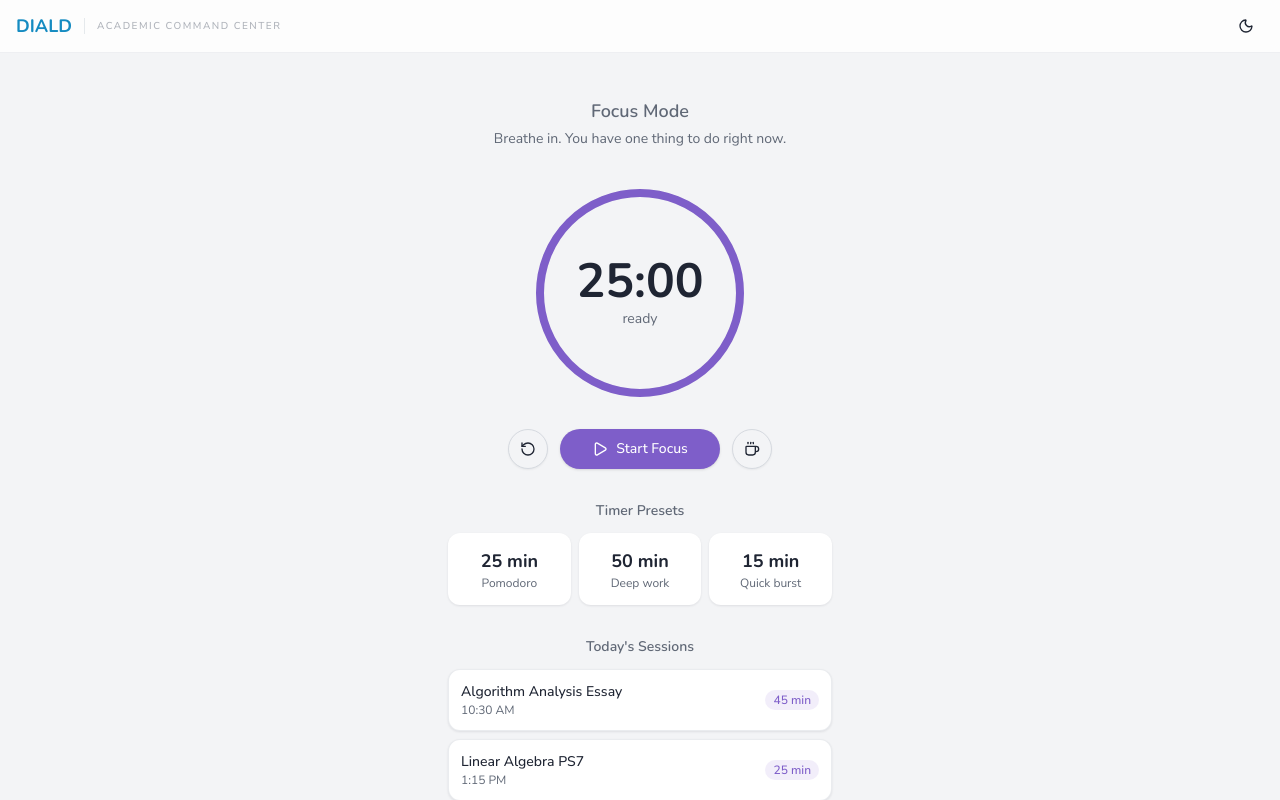
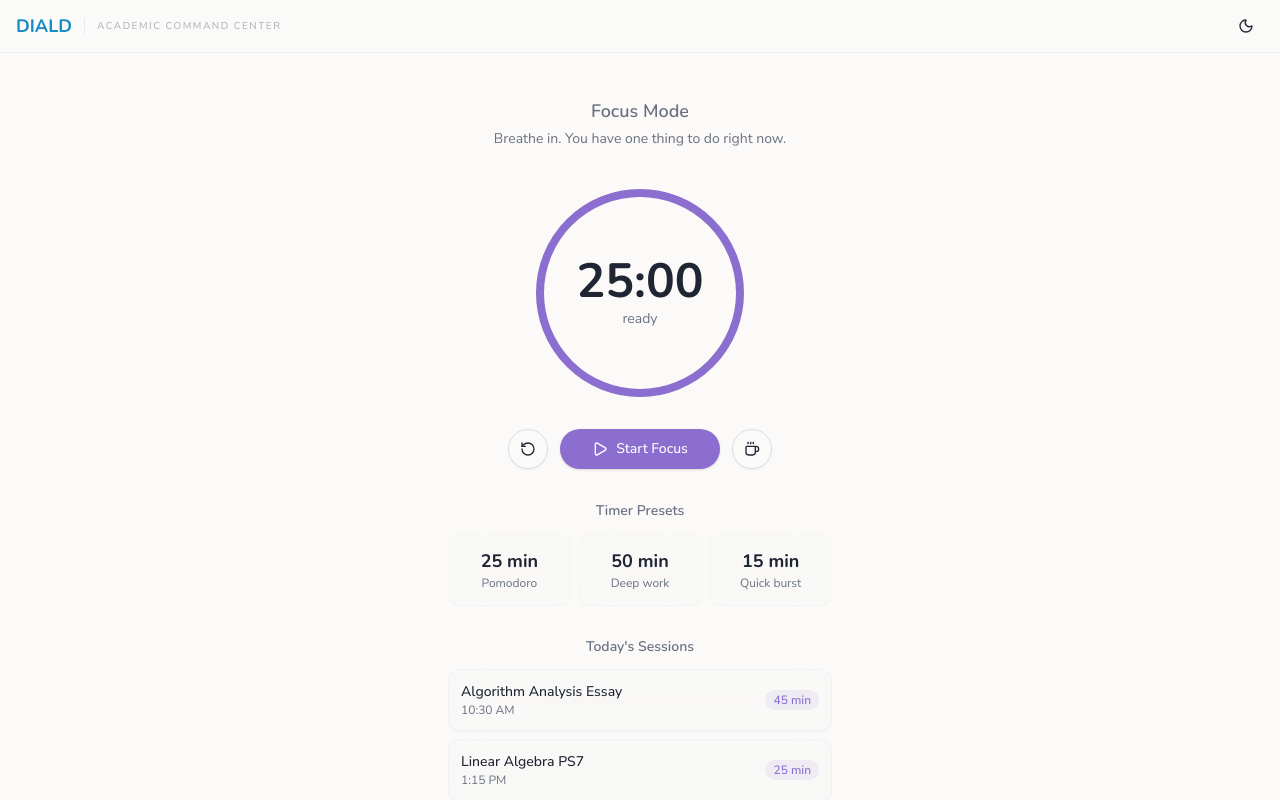
Before and after one commit to gbasran/DIALD, a Next.js app: page /focus in a window 1280 px wide. Built offline with nearby package versions, Linux system fonts and the light colour scheme.

Commit message:
Revert liquid glass integration

```diff
--- a/package.json
+++ b/package.json
@@ -12,7 +12,6 @@
     "@radix-ui/react-slot": "^1.2.4",
     "class-variance-authority": "^0.7.1",
     "clsx": "^2.1.1",
-    "liquid-glass-react": "^1.1.1",
     "lucide-react": "^0.577.0",
     "next": "15.5.12",
     "next-themes": "^0.4.6",
--- a/src/app/globals.css
+++ b/src/app/globals.css
@@ -4,28 +4,28 @@
 
 @layer base {
   :root {
-    --background: 220 14% 96%;
+    --background: 40 20% 98%;
     --foreground: 220 25% 16%;
-    --card: 0 0% 100%;
+    --card: 40 15% 96%;
     --card-foreground: 220 25% 16%;
     --popover: 0 0% 100%;
     --popover-foreground: 220 25% 16%;
     --primary: 199 80% 42%;
     --primary-foreground: 0 0% 100%;
-    --secondary: 199 20% 93%;
+    --secondary: 160 35% 88%;
     --secondary-foreground: 220 25% 20%;
-    --muted: 220 12% 93%;
-    --muted-foreground: 220 10% 42%;
+    --muted: 40 10% 93%;
+    --muted-foreground: 220 10% 46%;
     --accent: 160 45% 42%;
     --accent-foreground: 0 0% 100%;
     --destructive: 0 55% 55%;
     --destructive-foreground: 0 0% 100%;
-    --border: 220 14% 86%;
-    --input: 220 14% 86%;
+    --border: 220 15% 88%;
+    --input: 220 15% 88%;
     --ring: 199 80% 42%;
     --radius: 0.75rem;
     --warning: 38 85% 52%;
-    --focus-purple: 258 50% 58%;
+    --focus-purple: 258 50% 62%;
   }
 
   .dark {
@@ -66,40 +66,23 @@
 
 /* Liquid glass card surface */
 @layer components {
-  /* Light mode: solid, clean cards with subtle depth */
   .glass {
-    background: hsl(var(--card));
-    border: 1px solid hsl(var(--border) / 0.5);
-    box-shadow:
-      0 1px 3px hsl(var(--foreground) / 0.06),
-      0 1px 2px hsl(var(--foreground) / 0.04);
-  }
-  .glass-strong {
-    background: hsl(var(--card));
-    border: 1px solid hsl(var(--border) / 0.6);
-    box-shadow:
-      0 2px 8px hsl(var(--foreground) / 0.07),
-      0 1px 2px hsl(var(--foreground) / 0.04);
-  }
-
-  /* Dark mode: frosted glass with blur and transparency */
-  .dark .glass {
     background: hsl(var(--card) / 0.45);
     backdrop-filter: blur(16px) saturate(1.4);
     -webkit-backdrop-filter: blur(16px) saturate(1.4);
     border: 1px solid hsl(var(--border) / 0.25);
     box-shadow:
-      0 1px 2px hsl(0 0% 0% / 0.2),
-      inset 0 1px 0 hsl(0 0% 100% / 0.04);
+      0 1px 2px hsl(var(--foreground) / 0.04),
+      inset 0 1px 0 hsl(var(--primary-foreground) / 0.04);
   }
-  .dark .glass-strong {
+  .glass-strong {
     background: hsl(var(--card) / 0.6);
     backdrop-filter: blur(24px) saturate(1.6);
     -webkit-backdrop-filter: blur(24px) saturate(1.6);
     border: 1px solid hsl(var(--border) / 0.3);
     box-shadow:
-      0 2px 8px hsl(0 0% 0% / 0.25),
-      inset 0 1px 0 hsl(0 0% 100% / 0.06);
+      0 2px 8px hsl(var(--foreground) / 0.06),
+      inset 0 1px 0 hsl(var(--primary-foreground) / 0.06);
   }
 }
 
@@ -128,23 +111,22 @@
   100% { transform: translateY(100%); }
 }
 
-/* Card hover effect — glow in dark, lift in light */
+/* JARVIS-style tech card hover glow */
 @layer utilities {
   .glow-border {
     position: relative;
-    transition: transform 0.2s, box-shadow 0.2s;
   }
-  .glow-border:hover {
-    transform: translateY(-1px);
-    box-shadow:
-      0 4px 12px hsl(var(--foreground) / 0.08),
-      0 1px 3px hsl(var(--foreground) / 0.06);
+  .glow-border::after {
+    content: '';
+    position: absolute;
+    inset: 0;
+    border-radius: inherit;
+    opacity: 0;
+    transition: opacity 0.3s;
+    box-shadow: 0 0 20px hsl(var(--primary) / 0.08), inset 0 0 20px hsl(var(--primary) / 0.03);
+    pointer-events: none;
   }
-  .dark .glow-border:hover {
-    transform: translateY(-1px);
-    box-shadow:
-      0 0 20px hsl(var(--primary) / 0.1),
-      0 4px 12px hsl(0 0% 0% / 0.2),
-      inset 0 1px 0 hsl(0 0% 100% / 0.05);
+  .glow-border:hover::after {
+    opacity: 1;
   }
 }
--- a/src/app/layout.tsx
+++ b/src/app/layout.tsx
@@ -37,7 +37,7 @@ export default function RootLayout({
         <Providers>
           <div className="flex h-screen flex-col bg-background">
             {/* Top bar */}
-            <header className="shrink-0 border-b border-border/40 bg-card/80 dark:bg-background/80 backdrop-blur-sm">
+            <header className="shrink-0 border-b border-border/40 bg-background/80 backdrop-blur-sm">
               <div className="flex items-center justify-between px-4 py-2">
                 <div className="flex items-center gap-3">
                   <h1 className="font-heading text-lg font-bold text-primary">DIALD</h1>
--- a/src/app/page.tsx
+++ b/src/app/page.tsx
@@ -1,8 +1,4 @@
-'use client';
-
 import { BookOpen, Clock, Target, TrendingUp, Flame, Sparkles, ArrowRight, Zap, Brain } from 'lucide-react';
-import LiquidGlass from 'liquid-glass-react';
-import { useRef } from 'react';
 
 // Demo data
 const demoStats = { coursesActive: 4, assignmentsDue: 3, focusToday: 127, weeklyGoal: 85 };
@@ -25,6 +21,7 @@ const demoActivity = [
   { id: '1', action: 'Completed focus session', detail: 'CS 301 -- 45 min', time: '2h ago', type: 'study' as const },
   { id: '2', action: 'Assignment submitted', detail: 'MATH 240 PS6', time: '4h ago', type: 'assignment' as const },
   { id: '3', action: 'Streak milestone!', detail: '7-day streak', time: '5h ago', type: 'achievement' as const },
+  { id: '4', action: 'AI chat session', detail: 'Sorting algorithms', time: '1d ago', type: 'chat' as const },
 ];
 
 const demoWeek = [true, true, true, false, true, true, true];
@@ -40,35 +37,17 @@ const activityDot: Record<string, string> = {
   study: 'bg-primary',
   assignment: 'bg-[hsl(var(--warning))]',
   achievement: 'bg-accent',
+  chat: 'bg-[hsl(var(--focus-purple))]',
 };
 
 const dayLabels = ['M', 'T', 'W', 'T', 'F', 'S', 'S'];
 
-// Shared glass props
-const glass = {
-  displacementScale: 35,
-  blurAmount: 0.05,
-  saturation: 135,
-  aberrationIntensity: 1,
-  elasticity: 0.12,
-  cornerRadius: 12,
-};
-
-const glassStrong = {
-  ...glass,
-  displacementScale: 50,
-  blurAmount: 0.07,
-  saturation: 145,
-  aberrationIntensity: 1.5,
-};
-
 export default function DashboardPage() {
   const goalPct = Math.min(Math.round((demoStats.focusToday / 150) * 100), 100);
   const maxH = Math.max(...demoHourly, 1);
-  const containerRef = useRef<HTMLDivElement>(null);
 
   return (
-    <div ref={containerRef} className="flex h-full flex-col animate-fade-in">
+    <div className="flex h-full flex-col animate-fade-in">
       {/* Header row */}
       <div className="mb-3 flex items-end justify-between">
         <div>
@@ -85,14 +64,14 @@ export default function DashboardPage() {
 
         {/* ── LEFT COLUMN: Stats ── */}
         <div className="flex flex-col gap-2.5">
+          {/* Stat tiles */}
           {[
             { title: 'Active Courses', value: '4', icon: BookOpen, sub: 'this semester', color: '' },
             { title: 'Due This Week', value: '3', icon: Target, sub: '↓ 1 from yesterday', color: 'text-destructive' },
             { title: 'Focus Today', value: '127m', icon: Clock, sub: '↑ 23m vs avg', color: 'text-accent' },
             { title: 'Weekly Goal', value: '85%', icon: TrendingUp, sub: 'on track', color: '' },
           ].map((s) => (
-            <LiquidGlass key={s.title} {...glass} mouseContainer={containerRef}>
-              <div className="p-3">
+            <div key={s.title} className="glass glow-border rounded-xl p-3">
               <div className="flex items-center justify-between mb-1">
                 <p className="text-[10px] font-medium uppercase tracking-wider text-muted-foreground/70">{s.title}</p>
                 <s.icon className="h-3.5 w-3.5 text-muted-foreground/40" />
@@ -100,15 +79,13 @@ export default function DashboardPage() {
               <p className="font-heading text-2xl font-bold tracking-tight">{s.value}</p>
               <p className={`text-[10px] ${s.color || 'text-muted-foreground/60'}`}>{s.sub}</p>
             </div>
-            </LiquidGlass>
           ))}
 
-          {/* Activity — compact */}
-          <LiquidGlass {...glass} mouseContainer={containerRef} className="flex-1">
-            <div className="p-3 h-full flex flex-col">
+          {/* Recent Activity — compact for left column */}
+          <div className="glass glow-border flex-1 rounded-xl p-3 flex flex-col min-h-0">
             <p className="text-[10px] font-semibold uppercase tracking-wider text-muted-foreground/70 mb-2">Activity</p>
             <div className="space-y-2 flex-1 overflow-hidden">
-                {demoActivity.map((item) => (
+              {demoActivity.slice(0, 3).map((item) => (
                 <div key={item.id} className="flex items-start gap-1.5">
                   <div className={`mt-1 h-1.5 w-1.5 shrink-0 rounded-full ${activityDot[item.type]}`} />
                   <div className="min-w-0 flex-1">
@@ -119,14 +96,12 @@ export default function DashboardPage() {
               ))}
             </div>
           </div>
-          </LiquidGlass>
         </div>
 
         {/* ── CENTER COLUMN ── */}
         <div className="flex flex-col gap-2.5 min-h-0">
           {/* What Now */}
-          <LiquidGlass {...glassStrong} mouseContainer={containerRef}>
-            <div className="p-4">
+          <div className="glass glow-border rounded-xl border-primary/20 bg-primary/[0.03] p-4">
             <div className="flex items-start justify-between">
               <div className="flex-1">
                 <div className="mb-1.5 flex items-center gap-1.5">
@@ -141,11 +116,9 @@ export default function DashboardPage() {
               </button>
             </div>
           </div>
-          </LiquidGlass>
 
           {/* Course Progress */}
-          <LiquidGlass {...glass} mouseContainer={containerRef}>
-            <div className="p-3.5">
+          <div className="glass glow-border rounded-xl p-3.5">
             <p className="text-[10px] font-semibold uppercase tracking-wider text-muted-foreground/70 mb-2.5">Course Progress</p>
             <div className="space-y-2.5">
               {demoCourseProgress.map((c) => (
@@ -161,13 +134,11 @@ export default function DashboardPage() {
               ))}
             </div>
           </div>
-          </LiquidGlass>
 
-          {/* Streak + Focus Time side by side */}
+          {/* Study Streak + Focus Time — side by side to fill space */}
           <div className="grid min-h-0 flex-1 grid-cols-2 gap-2.5">
             {/* Streak */}
-            <LiquidGlass {...glass} mouseContainer={containerRef} className="h-full">
-              <div className="p-3.5 h-full flex flex-col">
+            <div className="glass glow-border rounded-xl p-3.5 flex flex-col">
               <p className="text-[10px] font-semibold uppercase tracking-wider text-muted-foreground/70 mb-2">Study Streak</p>
               <div className="flex items-center gap-2.5 mb-3">
                 <div className="rounded-lg bg-[hsl(var(--warning))]/15 p-2">
@@ -188,11 +159,9 @@ export default function DashboardPage() {
               </div>
               <p className="mt-2 text-[10px] text-muted-foreground/50">Best: <span className="font-medium text-foreground">14 days</span></p>
             </div>
-            </LiquidGlass>
 
             {/* Focus Time */}
-            <LiquidGlass {...glass} mouseContainer={containerRef} className="h-full">
-              <div className="p-3.5 h-full flex flex-col">
+            <div className="glass glow-border rounded-xl p-3.5 flex flex-col">
               <p className="text-[10px] font-semibold uppercase tracking-wider text-muted-foreground/70 mb-2">Focus Time</p>
               <div className="flex items-end justify-between mb-2">
                 <div>
@@ -204,6 +173,7 @@ export default function DashboardPage() {
                   <p className="text-[10px] text-muted-foreground/60">this week</p>
                 </div>
               </div>
+              {/* Goal bar */}
               <div className="mb-2">
                 <div className="flex items-center justify-between text-[10px] mb-0.5">
                   <span className="text-muted-foreground/60">Daily goal</span>
@@ -213,6 +183,7 @@ export default function DashboardPage() {
                   <div className="h-full rounded-full bg-[hsl(var(--focus-purple))] transition-all" style={{ width: `${goalPct}%` }} />
                 </div>
               </div>
+              {/* Mini chart */}
               <div className="flex items-end gap-0.5 flex-1 min-h-[32px]">
                 {demoHourly.map((val, i) => (
                   <div
@@ -226,15 +197,13 @@ export default function DashboardPage() {
                 <span>8am</span><span>12pm</span><span>4pm</span><span>8pm</span>
               </div>
             </div>
-            </LiquidGlass>
           </div>
         </div>
 
         {/* ── RIGHT COLUMN: Intel feeds ── */}
         <div className="flex flex-col gap-2.5 min-h-0">
           {/* Upcoming */}
-          <LiquidGlass {...glass} mouseContainer={containerRef}>
-            <div className="p-3.5">
+          <div className="glass glow-border rounded-xl p-3.5">
             <p className="text-[10px] font-semibold uppercase tracking-wider text-muted-foreground/70 mb-2">Upcoming Assignments</p>
             <div className="space-y-1.5">
               {demoUpcoming.map((item) => (
@@ -248,11 +217,9 @@ export default function DashboardPage() {
               ))}
             </div>
           </div>
-          </LiquidGlass>
 
-          {/* AI Insights */}
-          <LiquidGlass {...glassStrong} mouseContainer={containerRef} className="flex-1">
-            <div className="p-3.5 h-full flex flex-col">
+          {/* AI Insights — bigger panel */}
+          <div className="glass glow-border rounded-xl p-3.5 flex-1 min-h-0 flex flex-col border-[hsl(var(--focus-purple))]/10">
             <div className="flex items-center gap-1.5 mb-3">
               <Brain className="h-3.5 w-3.5 text-[hsl(var(--focus-purple))]" />
               <span className="text-[10px] font-bold uppercase tracking-wider text-[hsl(var(--focus-purple))]">AI Insights</span>
@@ -280,11 +247,9 @@ export default function DashboardPage() {
             <div className="mt-2 h-px bg-border/20" />
             <p className="mt-1.5 text-[10px] text-muted-foreground/40">Powered by your study patterns -- 14 days of data</p>
           </div>
-          </LiquidGlass>
 
-          {/* This Week */}
-          <LiquidGlass {...glass} mouseContainer={containerRef}>
-            <div className="p-3.5">
+          {/* Weekly Strategy mini tile */}
+          <div className="glass glow-border rounded-xl p-3.5">
             <div className="flex items-center gap-1.5 mb-2">
               <Zap className="h-3 w-3 text-primary" />
               <span className="text-[10px] font-semibold uppercase tracking-wider text-primary">This Week</span>
@@ -304,7 +269,6 @@ export default function DashboardPage() {
               </div>
             </div>
           </div>
-          </LiquidGlass>
         </div>
       </div>
     </div>
--- a/src/components/ui/glass-panel.tsx
+++ /dev/null
@@ -1,49 +0,0 @@
-'use client';
-
-import LiquidGlass from 'liquid-glass-react';
-import { cn } from '@/lib/utils';
-
-interface GlassPanelProps {
-  children: React.ReactNode;
-  className?: string;
-  /** Higher = more refraction distortion */
-  intensity?: 'subtle' | 'standard' | 'strong';
-}
-
-const presets = {
-  subtle: {
-    displacementScale: 30,
-    blurAmount: 0.05,
-    saturation: 130,
-    aberrationIntensity: 1,
-    elasticity: 0.12,
-  },
-  standard: {
-    displacementScale: 50,
-    blurAmount: 0.0625,
-    saturation: 140,
-    aberrationIntensity: 1.5,
-    elasticity: 0.15,
-  },
-  strong: {
-    displacementScale: 70,
-    blurAmount: 0.08,
-    saturation: 150,
-    aberrationIntensity: 2,
-    elasticity: 0.2,
-  },
-};
-
-export function GlassPanel({ children, className, intensity = 'subtle' }: GlassPanelProps) {
-  const preset = presets[intensity];
-
-  return (
-    <LiquidGlass
-      {...preset}
-      cornerRadius={12}
-      className={cn('glass-panel', className)}
-    >
-      {children}
-    </LiquidGlass>
-  );
-}
```
Also changed, not shown: src/components/layout/Navigation.tsx (+17 -27 lines), 1 other file (tests, documents, lock files or other folders). Lines whose indentation alone changed are shown as unchanged.
